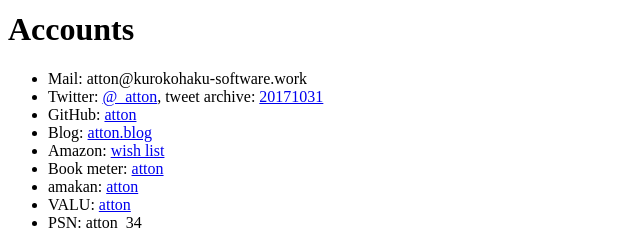
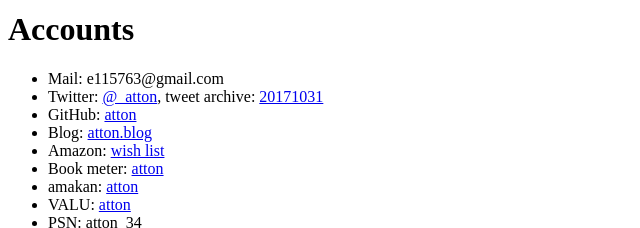
Before and after one commit to atton-/atton-.github.com, a plain HTML site: page index.html in a window 1280 px wide. Shown: the part 366-594 px from the top of the page, 0-640 px from the left. Drawn offline with Linux system fonts and the light colour scheme.

Commit message:
Update mail

```diff
--- a/index.html
+++ b/index.html
@@ -20,7 +20,7 @@
 
 <h1 id="accounts">Accounts</h1>
 <ul>
-  <li>Mail: atton@kurokohaku-software.work</li>
+  <li>Mail: e115763@gmail.com</li>
   <li>Twitter: <a href="https://twitter.com/_atton">@_atton</a>, tweet archive: <a href="twitter-archive/index.html">20171031</a></li>
   <li>GitHub:  <a href="https://github.com/atton">atton</a></li>
   <li>Blog: <a href="https://attonblog.blogspot.jp/">atton.blog</a></li>
```
Also changed, not shown: 1 other file.
